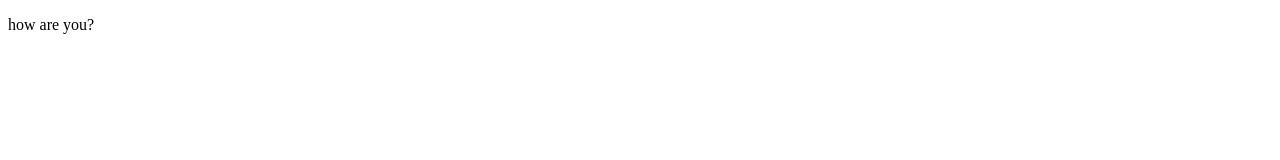
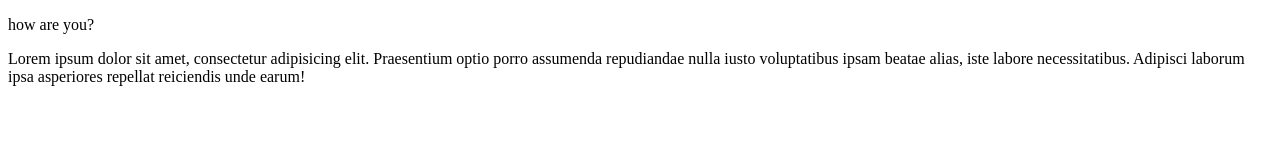
Before and after one commit to nomanaptech123/practice, a plain HTML site: page index.html in a window 1280 px wide. Drawn offline with Linux system fonts and the light colour scheme.

Commit message:
first para

```diff
--- a/index.html
+++ b/index.html
@@ -7,5 +7,6 @@
 </head>
 <body>
     <p>how are you?</p>
+    <p>Lorem ipsum dolor sit amet, consectetur adipisicing elit. Praesentium optio porro assumenda repudiandae nulla iusto voluptatibus ipsam beatae alias, iste labore necessitatibus. Adipisci laborum ipsa asperiores repellat reiciendis unde earum!</p>
 </body>
 </html>
```
